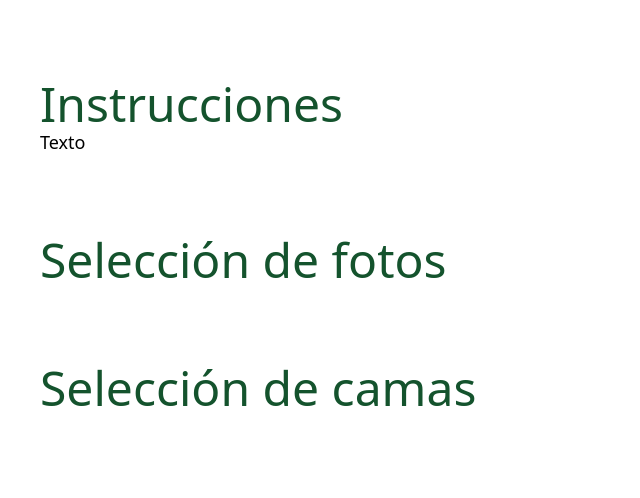
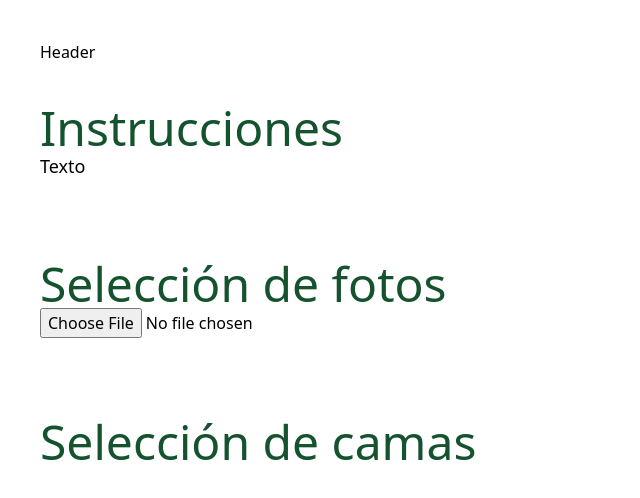
Before and after one commit to OshkarVTec/seleccion_camas_ui, a React (Vite) app: page / in a window 1280 px wide. Shown: the top 498 px of the page, without its empty margins (0-640 px from the left). Built offline with nearby package versions, Linux system fonts and the light colour scheme.

Commit message:
add functionality

```diff
--- a/src/App.tsx
+++ b/src/App.tsx
@@ -1,21 +1,45 @@
+import { useState } from "react";
 import PageTitle from "./components/common/PageTitle";
 import Text from "./components/common/Text";
+import Header from "./components/landing/Header";
 
-function App() {
+export default function App() {
+	const [selectedFile, setSelectedFile] = useState<File | null>(null);
+	const handleFileChange = (event: React.ChangeEvent<HTMLInputElement>) => {
+		if (event.target.files && event.target.files.length > 0) {
+			setSelectedFile(event.target.files[0]);
+		}
+	};
+
+	const handleUpload = () => {
+		if (selectedFile) {
+			// Handle the file upload logic here
+			console.log("Uploading:", selectedFile.name);
+		}
+	};
 	return (
 		<main className="bg-white flex flex-col p-10">
+			<Header />
 			<div className="my-10">
 				<PageTitle>Instrucciones</PageTitle>
 				<Text>Texto</Text>
 			</div>
 			<div className="my-10">
 				<PageTitle>Selección de fotos</PageTitle>
+				<input type="file" onChange={handleFileChange} />
 			</div>
 			<div className="my-10">
 				<PageTitle>Selección de camas</PageTitle>
+				{selectedFile && (
+					<div>
+						<img
+							src={URL.createObjectURL(selectedFile)}
+							alt="Selected"
+							className="max-w-full h-auto"
+						/>
+					</div>
+				)}
 			</div>
 		</main>
 	);
 }
-
-export default App;
--- /dev/null
+++ b/src/components/landing/Header.tsx
@@ -0,0 +1,3 @@
+export default function Header() {
+	return <div>Header</div>;
+}
```
